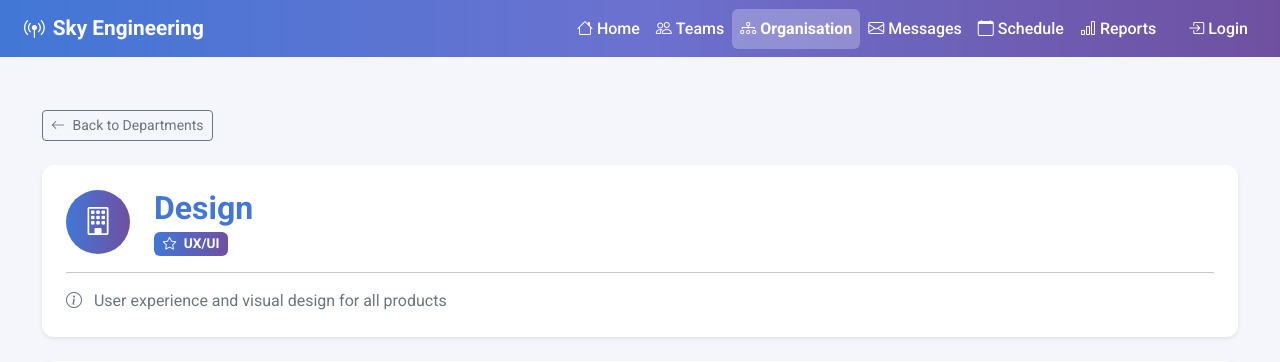
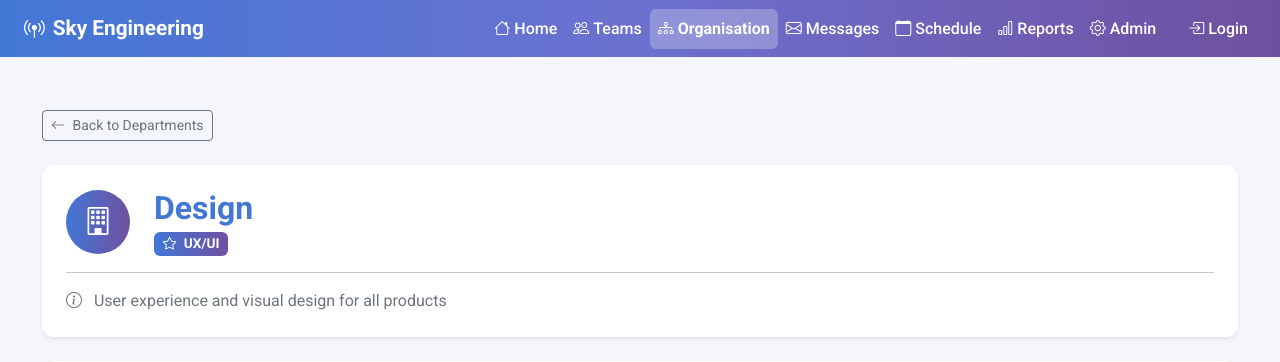
Before and after one commit to Amran1700/Software_Development_GP_CWK2, a Django app: page /departments/2/ in a window 1280 px wide. Shown: the top 362 px of the page. Run offline with Django 5.2, Linux system fonts and the light colour scheme; data comes from the database, SQL or seed files in the repository; parts of the project's set-up code (start-up, migrations or seed data) failed here and were passed over.

Commit message:
added a new link on the nav bar caaled admin which takes you to the adminstrative page

```diff
--- a/templates/global.html
+++ b/templates/global.html
@@ -65,6 +65,11 @@
                         <i class="bi bi-bar-chart me-1"></i>Reports
                     </a>
                 </li>
+                <li class="nav-item">
+                    <a class="nav-link {% if '/admin/' in request.path %}active{% endif %}" href="/admin/">
+                        <i class="bi bi-gear me-1"></i>Admin
+                    </a>
+                </li>
             </ul>
 
             <!-- User menu -->
```
